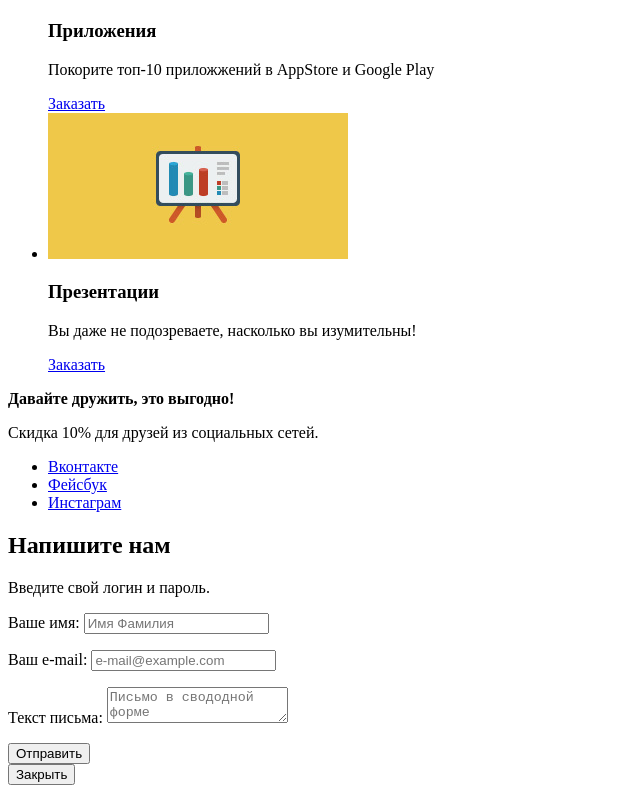
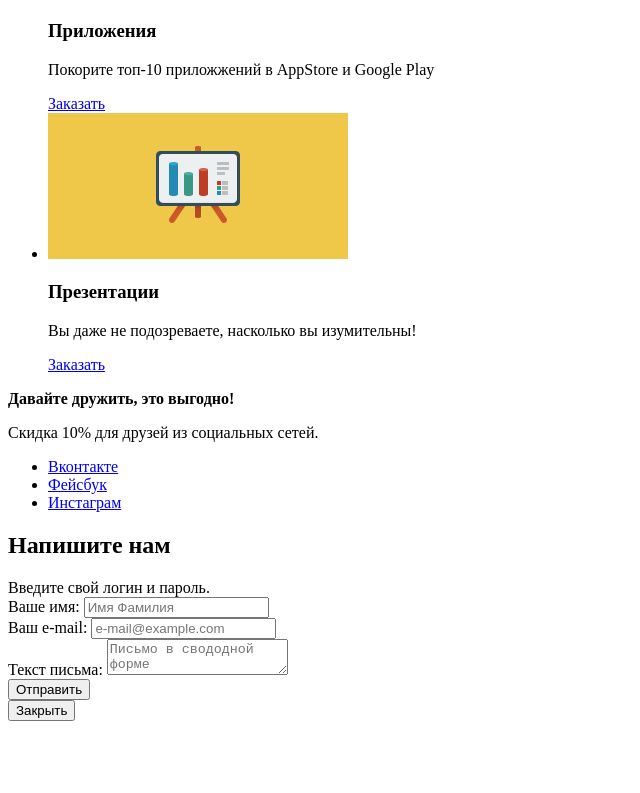
Before and after one commit to serxxxxx/867261-nerds, a plain HTML site: page index.html in a window 1280 px wide. Shown: the part 720-1513 px from the top of the page, without its empty margins (0-640 px from the left). After the commit the page ends 1449 px from the top, so only its background shows below. Drawn offline with Linux system fonts and the light colour scheme.

Commit message:
Исправил косяки (вроде)

```diff
--- a/index.html
+++ b/index.html
@@ -64,18 +64,18 @@
             <h2>Напишите нам</h2>
             <div>Введите свой логин и пароль.</div>
             <form class="modal-form" method="post">
-              <p>
+              <div>
                 <label for="name">Ваше имя:</label>
                 <input id="name" type="text" name="name" placeholder="Имя Фамилия">
-              </p>
-              <p>
+              </div>
+              <div>
                 <label for="e-mail">Ваш e-mail:</label>
                 <input id="e-mail" type="email" name="e-mail" placeholder="e-mail@example.com">
-              </p>
-              <p>
+              </div>
+              <div>
                 <label for="message">Текст письма:</label>
                 <textarea name="message" id="message" placeholder="Письмо в свододной форме"></textarea>
-              </p>
+              </div>
               <button class="modal-submit" type="submit">
                 Отправить
               </button>
```
Also changed, not shown: catalog.html (+11 -11 lines).
